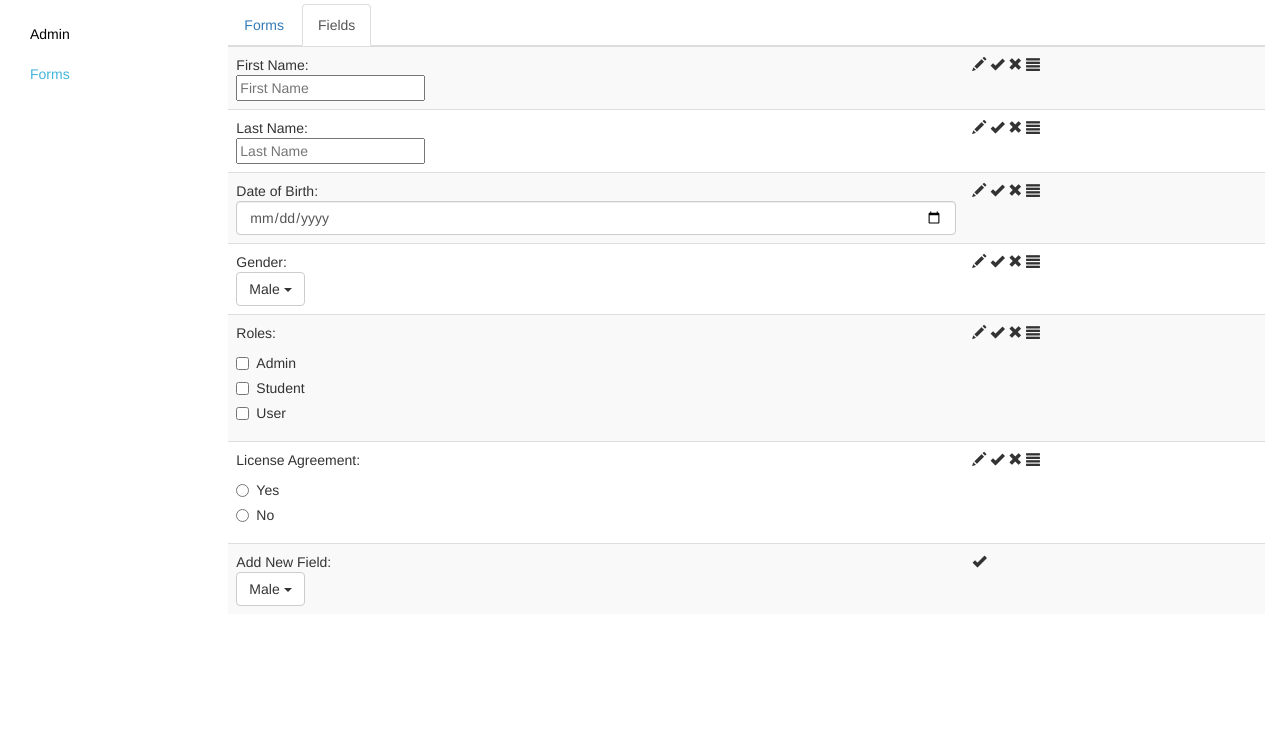
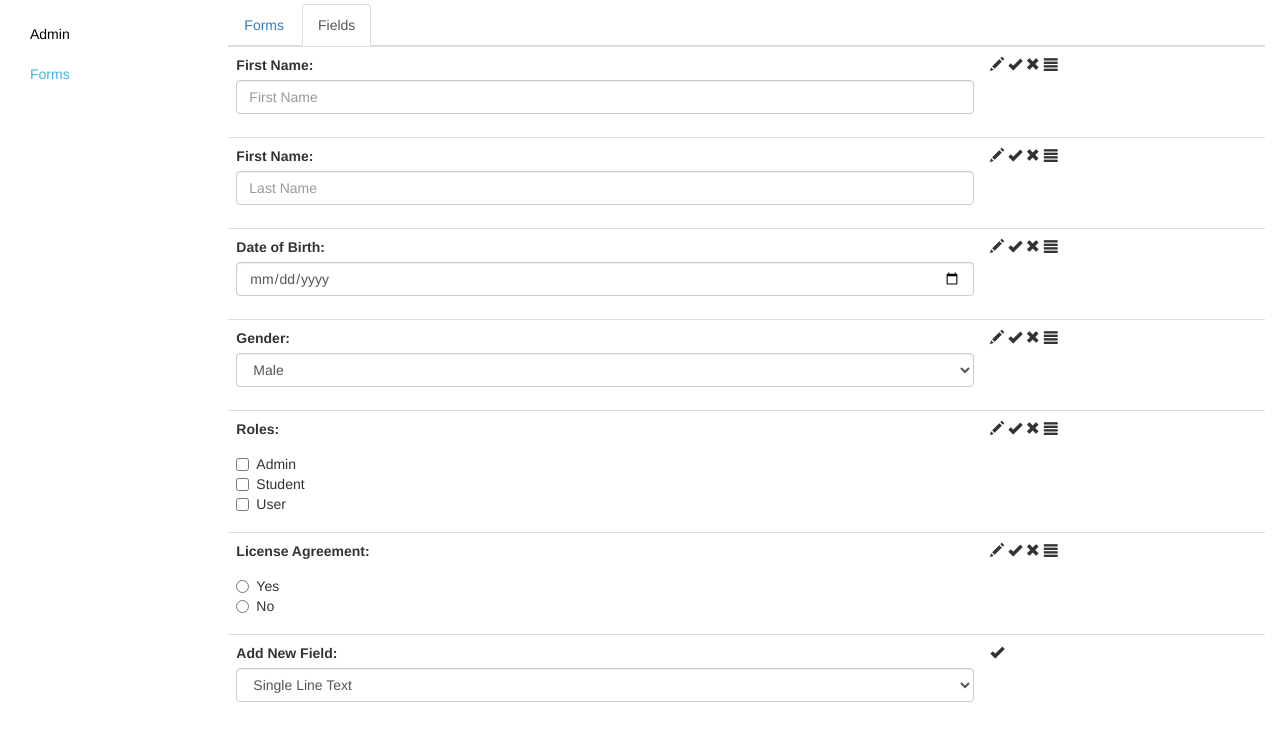
Before and after one commit to jaclyniulianetti/WebDevSpring2016, a website: page public/assignment/form-fields.html in a window 1280 px wide. Shown: the part 117-858 px from the top of the page. Before the commit the page ends 800 px from the top, so only its background shows below. Drawn offline with nearby package versions, Linux system fonts and the light colour scheme.

Commit message:
Assigment 1

```diff
--- a/public/assignment/form-fields.html
+++ b/public/assignment/form-fields.html
@@ -32,7 +32,7 @@
         <div id="navbar" class="navbar-collapse collapse">
             <ul class="nav navbar-nav navbar-right">
                 <li><a href="#">Username</a></li>
-                <li><a href="login.html">Logout</a></li>
+                <li><a href="#">Logout</a></li>
             </ul>
         </div>
     </div>
@@ -54,56 +54,13 @@
                 <li class="active"><a href="form-fields.html">Fields</a></li>
             </ul>
             <div class="table-responsive">
-                <table class="table table-striped">
+                <table class="table">
                     <tbody>
                     <tr>
                         <td>
-                            First Name:<br>
-                            <input type="firstname" class="form-inline" id="inputFirstName3" placeholder="First Name">
-                        </td>
-                        <td>
-                            <span class="glyphicon glyphicon-pencil" aria-hidden="true"></span>
-                            <span class="glyphicon glyphicon-ok" aria-hidden="true"></span>
-                            <span class="glyphicon glyphicon-remove" aria-hidden="true"></span>
-                            <span class="glyphicon glyphicon-align-justify" aria-hidden="true"></span>
-                        </td>
-                    </tr>
-                    <tr>
-                        <td>
-                            Last Name:<br>
-                            <input type="lastname" class="form-inline" id="inputLastName" placeholder="Last Name">
-                        </td>
-                        <td>
-                            <span class="glyphicon glyphicon-pencil" aria-hidden="true"></span>
-                            <span class="glyphicon glyphicon-ok" aria-hidden="true"></span>
-                            <span class="glyphicon glyphicon-remove" aria-hidden="true"></span>
-                            <span class="glyphicon glyphicon-align-justify" aria-hidden="true"></span>
-                        </td>
-                    </tr>
-                    <tr>
-                        <td>
-                            Date of Birth:<br>
-                            <input type="date" class="form-control" id="dob" placeholder="Select Date">
-                        </td>
-                        <td>
-                            <span class="glyphicon glyphicon-pencil" aria-hidden="true"></span>
-                            <span class="glyphicon glyphicon-ok" aria-hidden="true"></span>
-                            <span class="glyphicon glyphicon-remove" aria-hidden="true"></span>
-                            <span class="glyphicon glyphicon-align-justify" aria-hidden="true"></span>
-                        </td>
-                    </tr>
-                    <tr>
-                        <td>
-                            Gender:<br>
-                            <div class="dropdown">
-                                <button class="btn btn-default dropdown-toggle" type="button" id="dropdownMenu1" data-toggle="dropdown" aria-haspopup="true" aria-expanded="true">
-                                    Male
-                                    <span class="caret"></span>
-                                </button>
-                                <ul class="dropdown-menu" aria-labelledby="dropdownMenu1">
-                                    <li>Male</li>
-                                    <li>Female</li>
-                                </ul>
+                            <div class="form-group">
+                                <label for="inputFirstName3">First Name:</label>
+                                <input type="firstname" class="form-control" id="inputFirstName3" placeholder="First Name">
                             </div>
                         </td>
                         <td>
@@ -115,15 +72,9 @@
                     </tr>
                     <tr>
                         <td>
-                            Roles:<br>
-                            <div class="checkbox">
-                                <label><input type="checkbox" value="">Admin</label>
-                            </div>
-                            <div class="checkbox">
-                                <label><input type="checkbox" value="">Student</label>
-                            </div>
-                            <div class="checkbox">
-                                <label><input type="checkbox" value="">User</label>
+                            <div class="form-group">
+                                <label for="inputLastName3">First Name:</label>
+                                <input type="lastname" class="form-control" id="inputLastName3" placeholder="Last Name">
                             </div>
                         </td>
                         <td>
@@ -135,12 +86,9 @@
                     </tr>
                     <tr>
                         <td>
-                            License Agreement:<br>
-                            <div class="radio">
-                                <label><input type="radio" name="optradio">Yes</label>
-                            </div>
-                            <div class="radio">
-                                <label><input type="radio" name="optradio">No</label>
+                            <div class="form-group">
+                                <label for="inputdob3">Date of Birth:</label>
+                                <input type="date" class="form-control" id="inputdob3" placeholder="Date of Birth">
                             </div>
                         </td>
                         <td>
@@ -152,20 +100,74 @@
                     </tr>
                     <tr>
                         <td>
-                            Add New Field:<br>
-                            <div class="dropdown">
-                                <button class="btn btn-default dropdown-toggle" type="button" id="dropdownMenu2" data-toggle="dropdown" aria-haspopup="true" aria-expanded="true">
-                                    Male
-                                    <span class="caret"></span>
-                                </button>
-                                <ul class="dropdown-menu" aria-labelledby="dropdownMenu1">
-                                    <li>Single Line Text</li>
-                                    <li>Date</li>
-                                    <li>Dropdown</li>
-                                    <li>Checkboxes</li>
-                                    <li>Radio Buttons</li>
-                                    <li>Paragraph Text Field</li>
-                                </ul>
+                            <div class="form-group">
+                                <label for="gender">Gender:</label>
+                                <select class="form-control" id="gender">
+                                    <option>Male</option>
+                                    <option>Female</option>
+                                </select>
+                            </div>
+                        </td>
+                        <td>
+                            <span class="glyphicon glyphicon-pencil" aria-hidden="true"></span>
+                            <span class="glyphicon glyphicon-ok" aria-hidden="true"></span>
+                            <span class="glyphicon glyphicon-remove" aria-hidden="true"></span>
+                            <span class="glyphicon glyphicon-align-justify" aria-hidden="true"></span>
+                        </td>
+                    </tr>
+                    <tr>
+                        <td>
+                            <label for="roles">Roles:</label>
+                            <div class="checkbox" id="roles">
+                                <div>
+                                    <label><input type="checkbox" value="">Admin</label>
+                                </div>
+                                <div>
+                                    <label><input type="checkbox" value="">Student</label>
+                                </div>
+                                <div>
+                                    <label><input type="checkbox" value="">User</label>
+                                </div>
+                            </div>
+                        </td>
+                        <td>
+                            <span class="glyphicon glyphicon-pencil" aria-hidden="true"></span>
+                            <span class="glyphicon glyphicon-ok" aria-hidden="true"></span>
+                            <span class="glyphicon glyphicon-remove" aria-hidden="true"></span>
+                            <span class="glyphicon glyphicon-align-justify" aria-hidden="true"></span>
+                        </td>
+                    </tr>
+                    <tr>
+                        <td>
+                            <label for="license">License Agreement:</label>
+                            <div class="radio" id="license">
+                                <div>
+                                    <label><input type="radio" name="optradio">Yes</label>
+                                </div>
+                                <div>
+                                    <label><input type="radio" name="optradio">No</label>
+                                </div>
+                            </div>
+                        </td>
+                        <td>
+                            <span class="glyphicon glyphicon-pencil" aria-hidden="true"></span>
+                            <span class="glyphicon glyphicon-ok" aria-hidden="true"></span>
+                            <span class="glyphicon glyphicon-remove" aria-hidden="true"></span>
+                            <span class="glyphicon glyphicon-align-justify" aria-hidden="true"></span>
+                        </td>
+                    </tr>
+                    <tr>
+                        <td>
+                            <div class="form-group">
+                                <label for="newfield">Add New Field:</label>
+                                <select class="form-control" id="newfield">
+                                    <option>Single Line Text</option>
+                                    <option>Date</option>
+                                    <option>Dropdown</option>
+                                    <option>Checkboxes</option>
+                                    <option>Radio Buttons</option>
+                                    <option>Paragraph Text Field</option>
+                                </select>
                             </div>
                         </td>
                         <td>
```
Also changed, not shown: public/assignment/admin.html (+1 -1 lines), public/assignment/forms.html (+1 -1 lines), public/assignment/home.html (+1 -1 lines), public/assignment/login.html (+2 -2 lines), public/assignment/profile.html (+1 -1 lines), public/assignment/register.html (+3 -3 lines).
